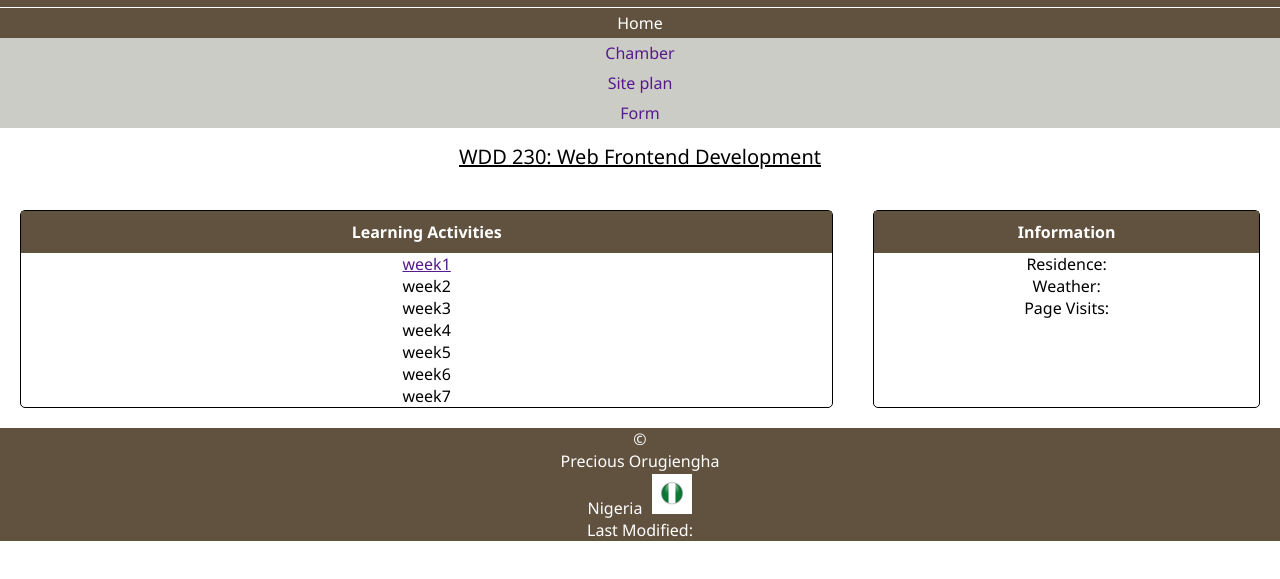
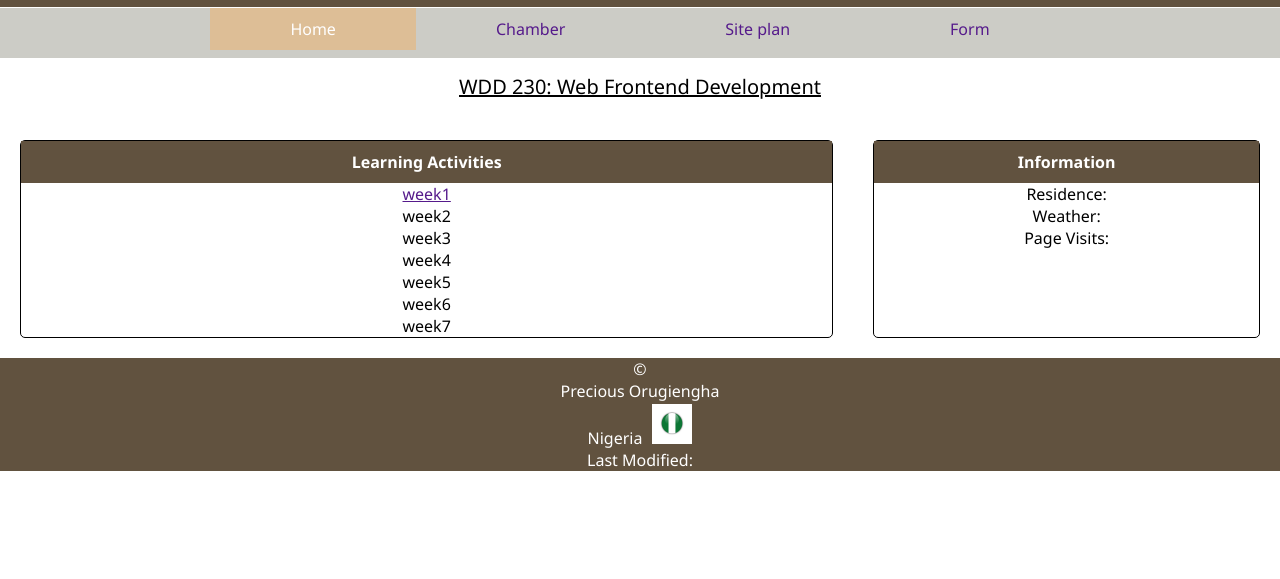
Before and after one commit to precious4life/wdd230, a plain HTML site: page index.html in a window 1280 px wide. Shown: the part 133-712 px from the top of the page. Drawn offline with Linux system fonts and the light colour scheme.

Commit message:
largers screens added

```diff
--- a/styles/base.css
+++ b/styles/base.css
@@ -43,12 +43,12 @@ nav ul li a{
 
 }
 nav ul li a:hover{
-	background-color: rgb(97, 82, 63);
+	background-color: rgb(220, 209, 194);
 	border: 3px solid rgb(191, 189, 186);
 	color: white;
 }
 .active{
-	background-color: rgb(97, 82, 63);
+	background-color: rgb(221, 190, 150);
 	color: white;
 }
 .wdd{
--- a/styles/larger.css
+++ b/styles/larger.css
@@ -1,4 +1,24 @@
 @media (min-width: 680px){
+
+	*{
+		margin: 0;
+		padding: 0;
+		box-sizing: border-box;
+	}
+
+
+	nav ul{
+		display: inline-flex;
+		width: 100%;
+		justify-content: center;
+		height: 50px;
+	}
+
+	nav ul li a{
+		padding: 10px 80px;
+	}
+
+
 	.card-parent{
 		/*align-items: center;
 		justify-content: center; */
```
